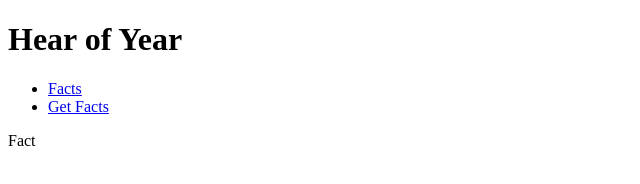
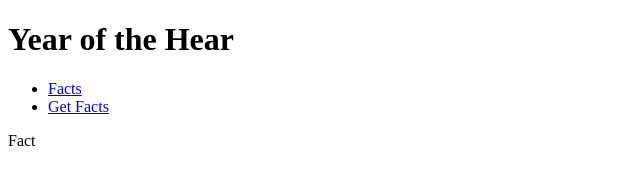
Before and after one commit to collinadams/YearOfTheHear, a website: page client/index.html in a window 1280 px wide. Shown: the whole page, without its empty margins (0-640 px from the left). Drawn offline with nearby package versions, Linux system fonts and the light colour scheme; some packages are replaced by stand-ins of ours.

Commit message:
changed title of app to Year of the Hear

```diff
--- a/client/index.html
+++ b/client/index.html
@@ -5,7 +5,7 @@
     <title>Number Facts</title>
   </head>
   <body>
-    <h1>Hear of Year</h1>
+    <h1>Year of the Hear</h1>
 
 
     <div ng-view></div>
```
